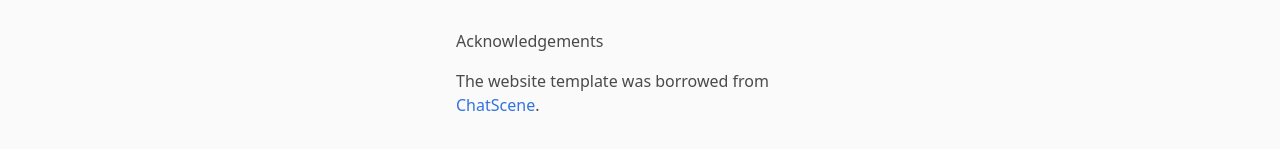
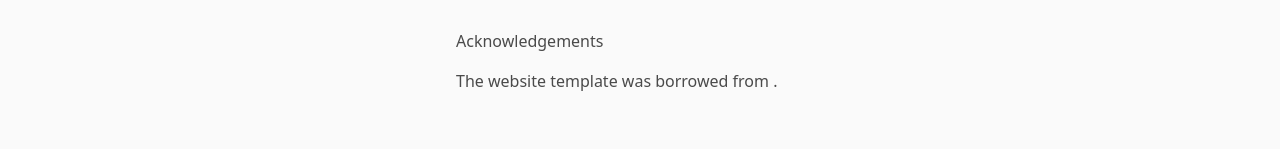
Before and after one commit to accidentsim/accidentsim.github.io, a plain HTML site: page index.html in a window 1280 px wide. Shown: the part 3356-3505 px from the top of the page. Drawn offline with nearby package versions, Linux system fonts and the light colour scheme; some icons are missing.

Commit message:
Update index.html

```diff
--- a/index.html
+++ b/index.html
@@ -280,7 +280,7 @@
             Acknowledgements
           </p>
           <p>
-            The website template was borrowed from <a href="https://javyduck.github.io/chatscene/" target="_blank">ChatScene</a>.
+            The website template was borrowed from <a href="" target="_blank"></a>.
           </p>
 
         </div>
```
